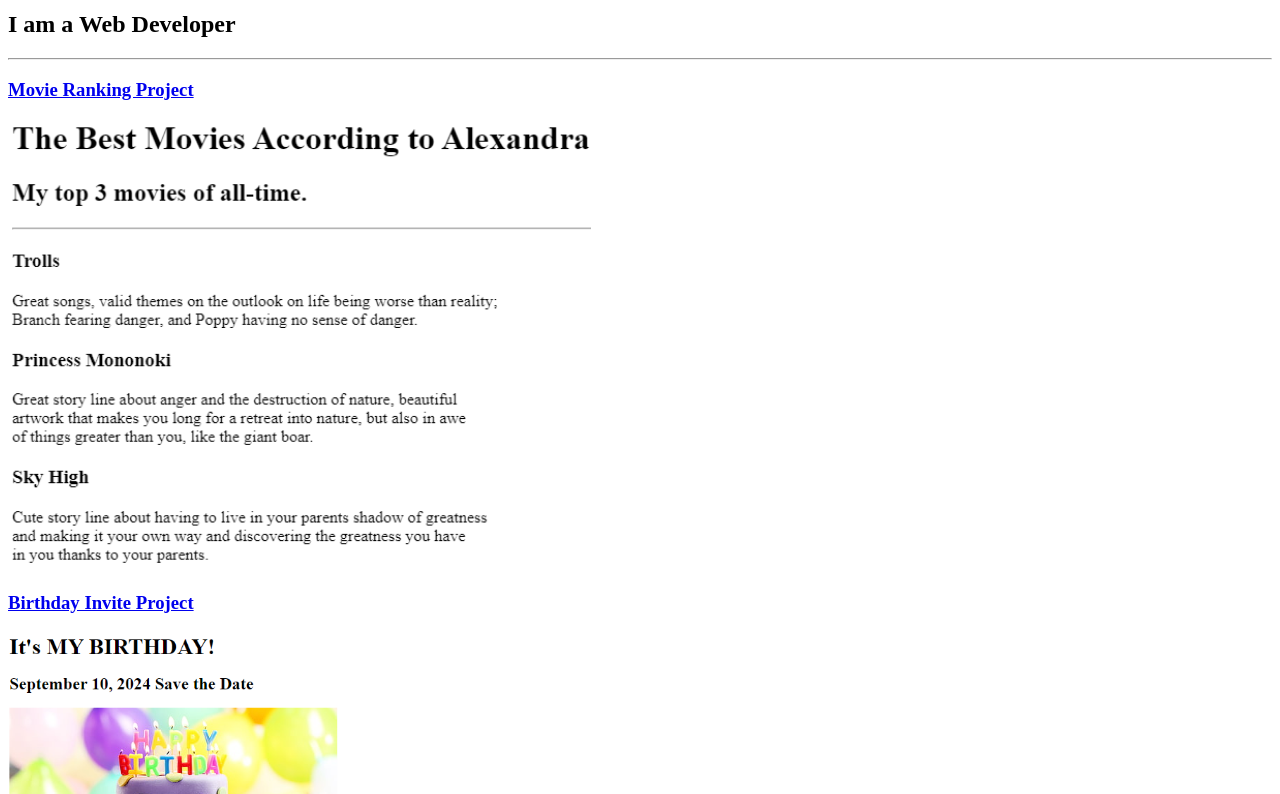
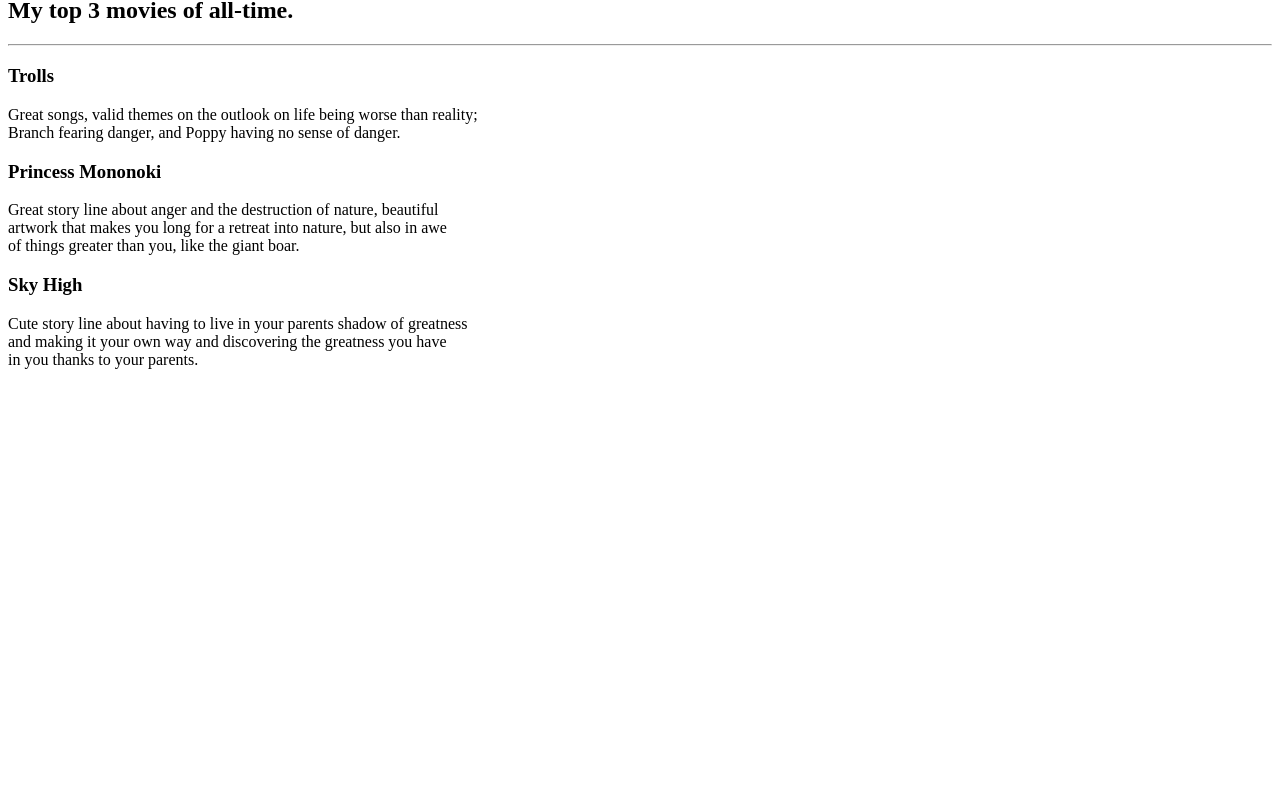
Before and after one commit to odra910/html-portfolio, a plain HTML site: page index.html in a window 1280 px wide. Shown: the part 69-863 px from the top of the page. After the commit the page ends 800 px from the top, so only its background shows below. Drawn offline with Linux system fonts and the light colour scheme.

Commit message:
Add files via upload

```diff
--- a/index.html
+++ b/index.html
@@ -1,35 +1,13 @@
-<!-- TODO 1: Create the HTML Boilerplate -->
-<!doctype HTML>
-<html lang="en">
-     <head>
-        <meta charset="UTF-8">
-        <title>My Website</title>
-     </head>
-
-     <body>
-        <h1>Alexandra A.'s Portfolio</h1>
-        <h2>I am a Web Developer</h2>
-        <hr />
-
-<!-- TODO 2: Add Your previous projects' HTML into the public folder -->
-        <h3><a href="../2.4 Movie Ranking Project/index.html">Movie Ranking Project</a></h3>
-        <img src="./assets/images/Screenshot 2024-02-03 113627.png" height="450">
-
-        <h3><a href="../3.4 Birthday Invite Project/index.html">Birthday Invite Project</a></h3>
-        <img src="./public/Birthday.png" height="450">
-
-        <hr />
-        <a href="./public/about.html">About Me</a> <a href="./public/contact.html">Contact Me</a>
-<!-- TODO 3: Take screenshots of your project previews and add the images to the images folder -->
-
-<!-- TODO 4: Add titles/subtitles etc. -->
-
-<!-- TODO 5: Add a link to the project pages -->
-
-<!-- TODO 6: Add images to show the project previews
-HINT for TODO 6: You can use the height attribute set to 200 to make the image smaller:
-https://developer.mozilla.org/en-US/docs/Web/HTML/Element/img#attr-height -->
-
-<!-- TODO 7: Add the Contact Me and About Me page links -->
-    </body>
-</html>
+<!-- Write your code below -->
+<h1>The Best Movies According to Alexandra</h1>
+<h2>My top 3 movies of all-time.</h2>
+<hr />
+<h3>Trolls</h3>
+<p>Great songs, valid themes on the outlook on life being worse than reality; <br/> Branch fearing danger, and Poppy having no sense of danger.</p>
+<h3>Princess Mononoki</h3>
+<p>Great story line about anger and the destruction of nature, beautiful <br /> artwork that makes you long for a retreat into nature, but also in awe <br /> of things greater than you, like the giant boar. </p>
+<h3>Sky High</h3>
+<P>Cute story line about having to live in your parents shadow of greatness <br />
+     and making it your own way and discovering the greatness you have <br />
+     in you thanks to your parents.
+</P>
```
